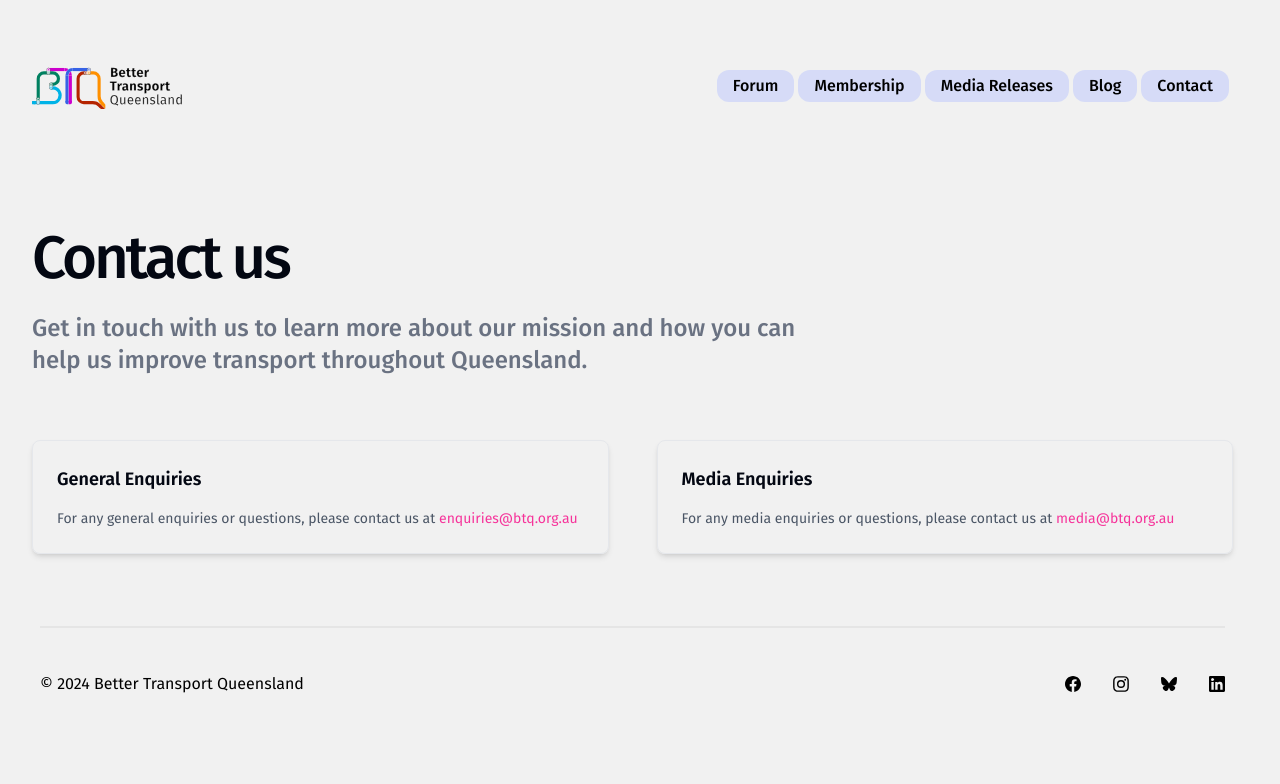
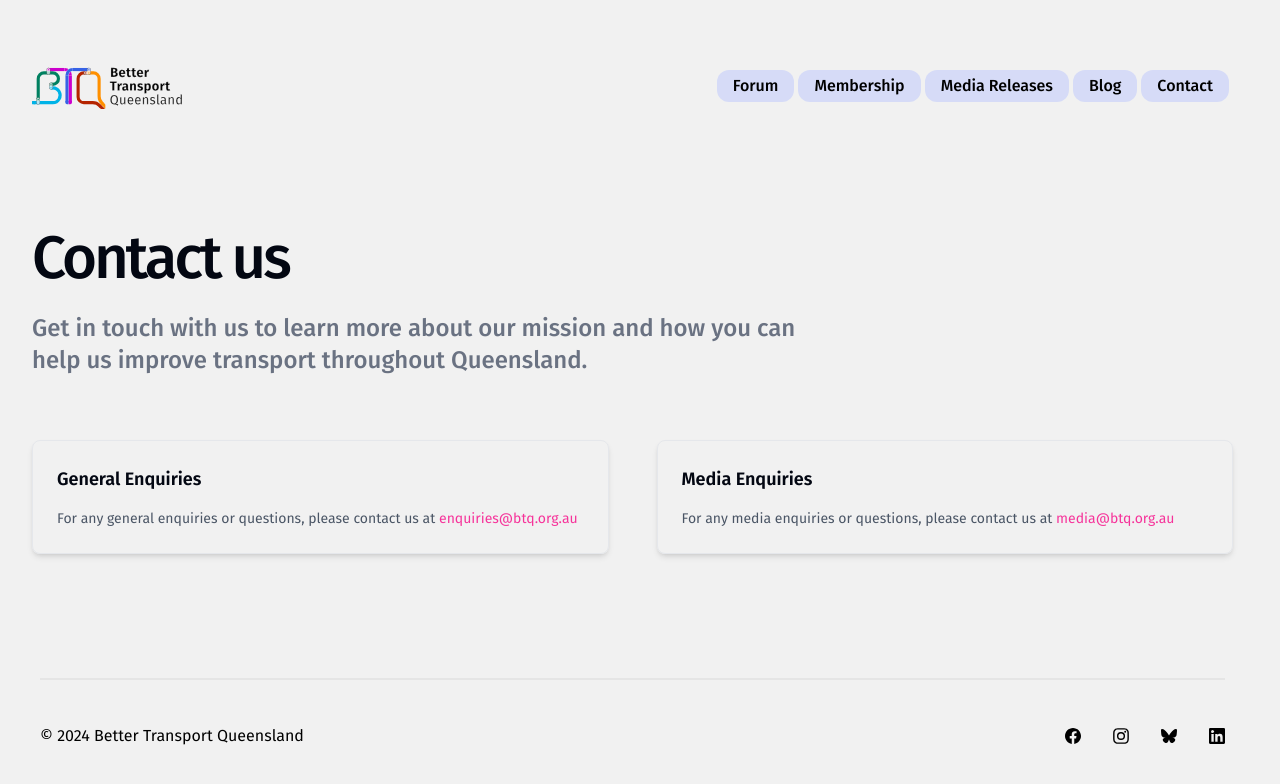
Before and after one commit to rowan-gray/btq-website, a Next.js app: page /contact in a window 1280 px wide. Shown: the top 784 px of the page. Built offline with nearby package versions, Linux system fonts and the light colour scheme; what node-cache would draw is missing.

Commit message:
Fixed footer not staying at the bottom of the page on the Contact route.

```diff
--- a/app/contact/page.tsx
+++ b/app/contact/page.tsx
@@ -15,7 +15,7 @@
 
 function Header() {
   return (
-    <Container className="mb-16 mt-16">
+    <Container className="mt-16 mb-16">
       <Heading as="h1">Contact us</Heading>
       <Lead className="mt-6 max-w-3xl">
         Get in touch with us to learn more about our mission and how you can
@@ -53,11 +53,13 @@
 
 export default function Company() {
   return (
-    <main className="overflow-hidden">
+    <main className="flex min-h-screen flex-col overflow-hidden">
       <Container>
         <Navbar />
       </Container>
-      <Header />
+      <div className="flex-grow">
+        <Header />
+      </div>
       <Footer />
     </main>
   )
```
